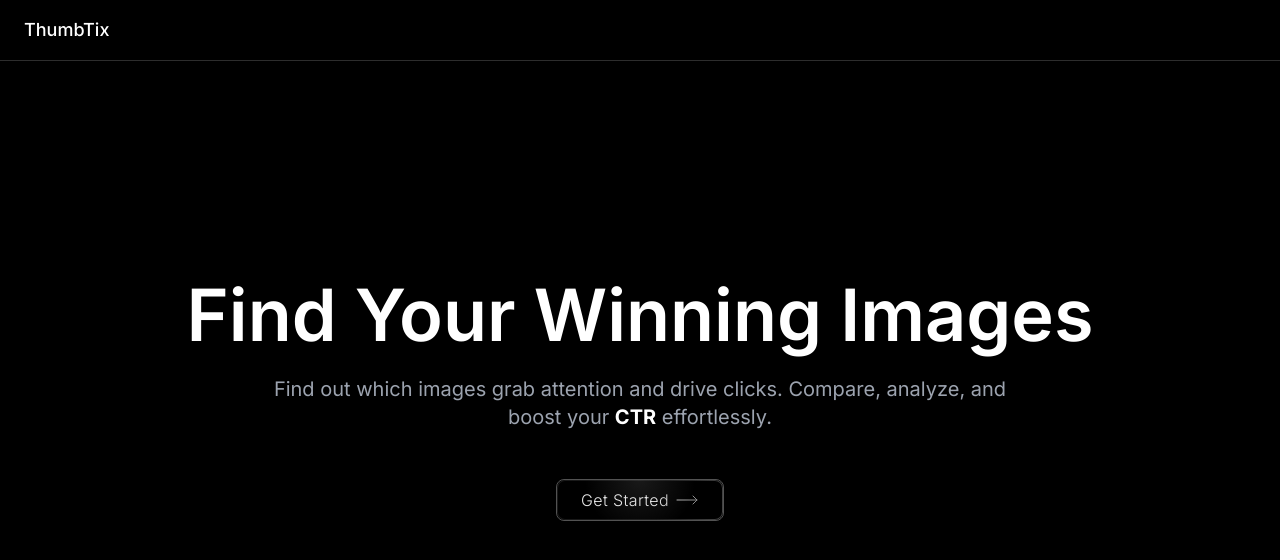
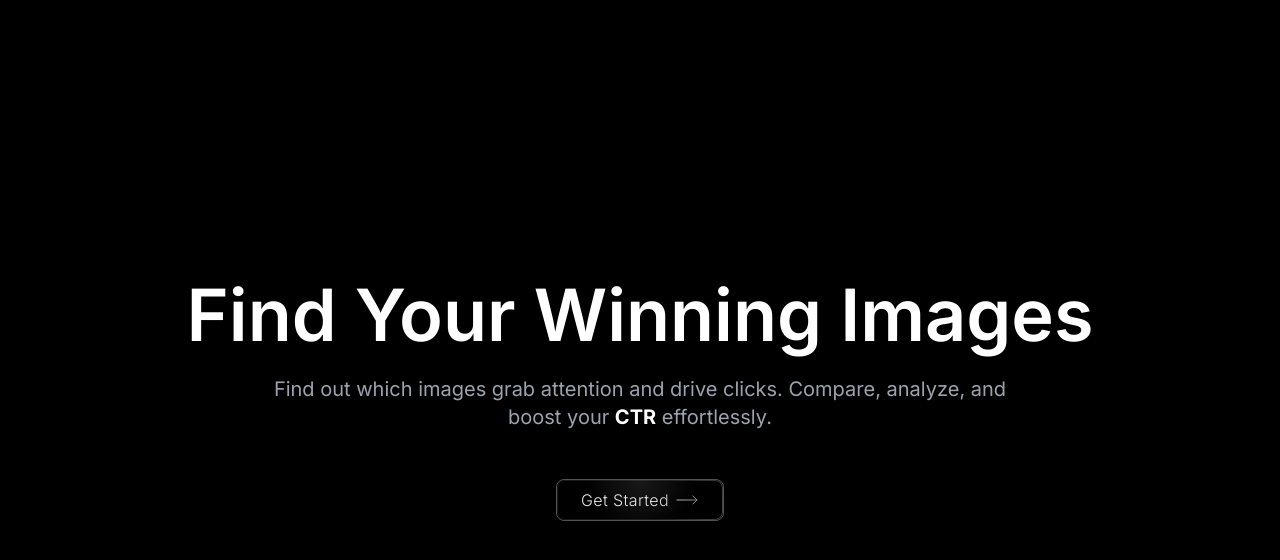
Before and after one commit to bitbard3/ThumbTix, a Next.js app in the folder user-frontend/: page / in a window 1280 px wide. Shown: the top 560 px of the page. Built offline with nearby package versions, Linux system fonts and the light colour scheme; no server answers; what @solana/wallet-adapter-react, @solana/wallet-adapter-react-ui would draw is missing.

Commit message:
Minor layout changes

```diff
--- a/user-frontend/app/page.tsx
+++ b/user-frontend/app/page.tsx
@@ -4,7 +4,7 @@ import { MoveRight } from "lucide-react";
 
 export default function Home() {
   return (
-    <div className="bg-black min-h-screen w-screen overflow-hidden">
+    <div className="bg-black z-0 relative min-h-screen w-screen overflow-hidden">
       <StaggeredBlurIn staggerDelay={0.3} duration={0.8}>
         <div className="main__container w-full ">
           <div className="flex flex-col w-full min-h-screen items-center justify-center inner__container">
```
